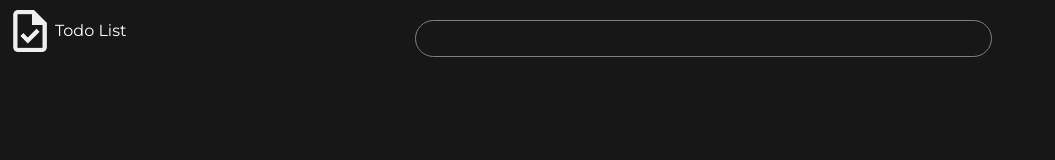
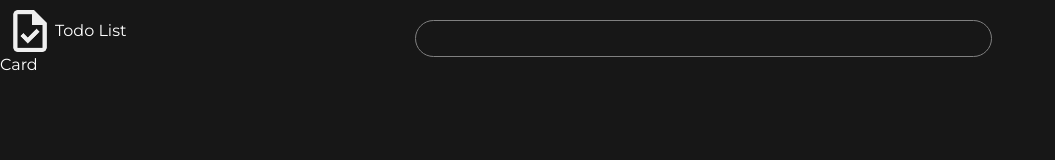
Before and after one commit to RenanCruz7/todo-app, a React (Vite) app: page / in a window 1280 px wide. Shown: the top 160 px of the page, without its empty margins (0-1055 px from the left). Built offline with nearby package versions, Linux system fonts and the light colour scheme.

Commit message:
criaçao do newtask component

```diff
--- a/src/App.tsx
+++ b/src/App.tsx
@@ -1,10 +1,12 @@
 import './App.css'
+import Card from './components/card/Card'
 import Header from './components/header/Header'
 
 function App() {
   return (
     <>
     <Header />
+    <Card></Card>
     </>
   )
 }
```
Also changed, not shown: src/components/new-task/NewTask.css (added), src/components/new-task/NewTask.tsx (added).
